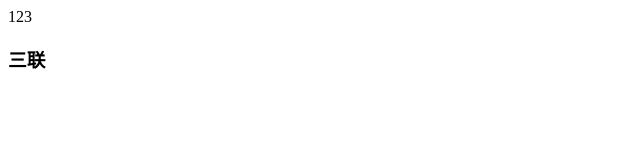
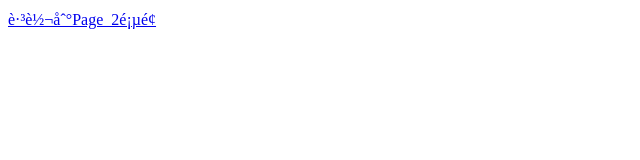
Before and after one commit to qiuzi-hub/qiuzi-hub.github.io, a plain HTML site: page index.html in a window 1280 px wide. Shown: the whole page, without its empty margins (0-640 px from the left). Drawn offline with Linux system fonts and the light colour scheme.

Commit message:
Update index.html

```diff
--- a/index.html
+++ b/index.html
@@ -1,2 +1,10 @@
-<p>123</p>
-<h3>三联</h3>
+<!DOCTYPE html>
+<html>
+<head>
+<mete charset="utf-8">
+<title>主页面</title>
+</head>
+<body>
+<a href="https://space.bilibili.com/1296857652?spm_id_from=333.337.0.0">跳转到Page_2页面</a>
+</body>
+</html>
```
